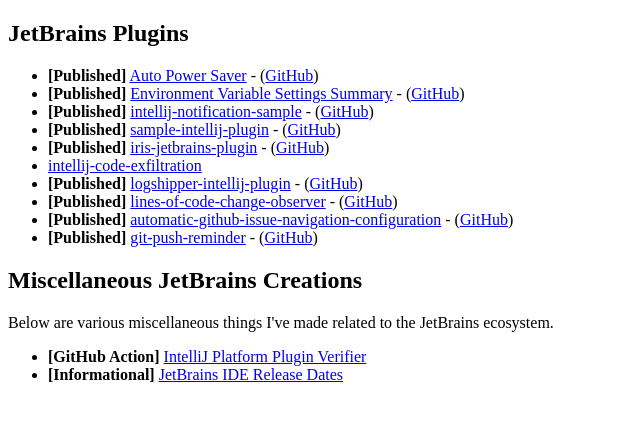
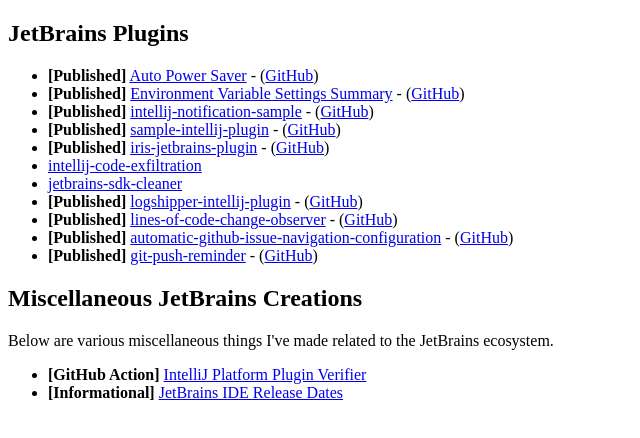
Before and after one commit to ChrisCarini/jetbrains.chriscarini.com, a plain HTML site: page index.html in a window 1280 px wide. Shown: the whole page, without its empty margins (0-640 px from the left). Drawn offline with Linux system fonts and the light colour scheme.

Commit message:
Adding JetBrains SDK Cleaner

```diff
--- a/index.html
+++ b/index.html
@@ -12,6 +12,7 @@
     <li><b>[Published]</b> <a href="https://plugins.jetbrains.com/plugin/18126-sample-menu-action">sample-intellij-plugin</a> - (<a href="https://github.com/ChrisCarini/sample-intellij-plugin">GitHub</a>)</li>
     <li><b>[Published]</b> <a href="https://plugins.jetbrains.com/plugin/18137-iris">iris-jetbrains-plugin</a> - (<a href="https://github.com/ChrisCarini/iris-jetbrains-plugin">GitHub</a>)</li>
     <li><a href="https://github.com/ChrisCarini/intellij-code-exfiltration">intellij-code-exfiltration</a></li>
+    <li><a href="https://github.com/ChrisCarini/jetbrains-sdk-cleaner">jetbrains-sdk-cleaner</a></li>
     <li><b>[Published]</b> <a href="https://plugins.jetbrains.com/plugin/11195-logshipper">logshipper-intellij-plugin</a> - (<a href="https://github.com/ChrisCarini/logshipper-intellij-plugin">GitHub</a>)</li>
     <li><b>[Published]</b> <a href="https://plugins.jetbrains.com/plugin/19113-lines-of-code-change-observer">lines-of-code-change-observer</a> - (<a href="https://github.com/ChrisCarini/loc-change-count-detector-jetbrains-plugin">GitHub</a>)</li>
     <li><b>[Published]</b> <a href="https://plugins.jetbrains.com/plugin/19543-automatic-github-issue-navigation-configuration">automatic-github-issue-navigation-configuration</a> - (<a href="https://github.com/ChrisCarini/automatic-github-issue-navigation-configuration-jetbrains-plugin">GitHub</a>)</li>
```
